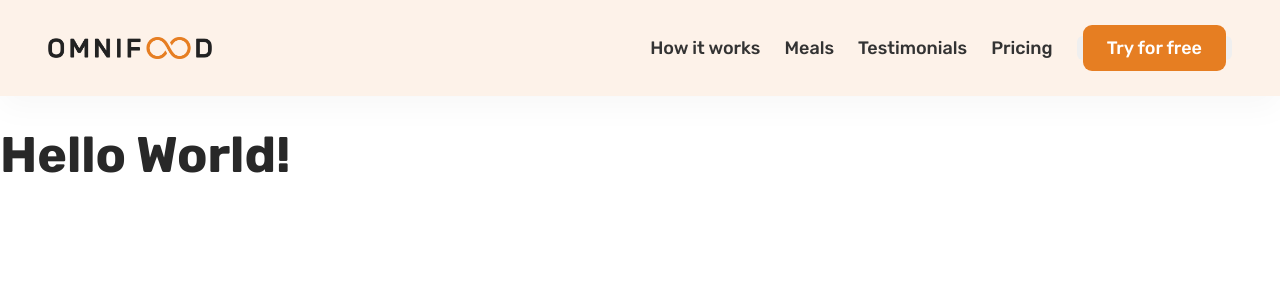
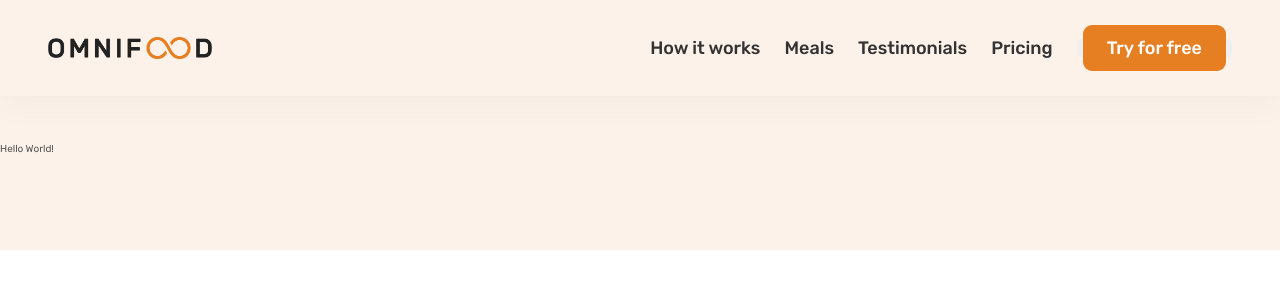
Before and after one commit to clovis-rosa/nextjs-omnifood-website, a Next.js app: page / in a window 1280 px wide. Shown: the top 300 px of the page. Built offline with nearby package versions, Linux system fonts and the light colour scheme.

Commit message:
Added my own custom reset css

```diff
--- a/src/pages/index.jsx
+++ b/src/pages/index.jsx
@@ -1,23 +1,17 @@
-import Head from 'next/head'
-import Layout, { siteTitle } from '@/components/Layout'
+import Layout from '@/components/Layout'
 import styled from 'styled-components'
-
 
 export default function Home() {
   return (
     <Layout>
-      <Head>
-        <title>{siteTitle}</title>
-      </Head>
-      <section>
-        <Title>Hello World!</Title>
-      </section>
+      <HeroSectionStyles>
+        <h1>Hello World!</h1>
+      </HeroSectionStyles>
     </Layout>
   )
 }
 
-
-const Title = styled.h1`
-  font-size: 50px;
-  color: rgb(40, 40, 40);
+const HeroSectionStyles = styled.section`
+  background-color: #fdf2e9;
+  padding: 4.8rem 0 9.6rem 0;
 `
--- /dev/null
+++ b/src/styles/_minireset.scss
@@ -0,0 +1,156 @@
+/*! minireset.css v0.0.6 | MIT License | github.com/jgthms/minireset.css */
+
+/* Box sizing rules */
+*,
+*::before,
+*::after {
+  box-sizing: border-box;
+}
+
+:root {
+  cursor: default;
+  line-height: 1.5;
+  overflow-wrap: break-word;
+  -moz-tab-size: 4;
+  tab-size: 4;
+  -webkit-tap-highlight-color: transparent;
+  -webkit-text-size-adjust: 100%;
+}
+
+/* Remove default margin and padding */
+html,
+body,
+p,
+ol,
+ul,
+li,
+dl,
+dt,
+dd,
+blockquote,
+figure,
+fieldset,
+legend,
+textarea,
+pre,
+iframe,
+hr,
+h1,
+h2,
+h3,
+h4,
+h5,
+h6 {
+  margin: 0;
+  padding: 0;
+}
+
+html {
+  scroll-behavior: smooth;
+  overflow-x: hidden;
+  display: block;
+
+  text-rendering: optimizeSpeed;
+  font-feature-settings: 'kern';
+  font-kerning: normal;
+
+  /* Set core root defaults */
+  &:focus-within {
+    scroll-behavior: smooth;
+  }
+}
+
+/* Set core body defaults */
+body {
+  min-height: 100vh;
+}
+
+h1,
+h2,
+h3,
+h4,
+h5,
+h6 {
+  font-size: 100%;
+  font-weight: normal;
+}
+
+a {
+  background-color: transparent;
+  text-decoration: none;
+  color: inherit;
+}
+
+/* Remove list styles on ul, ol elements */
+ul,
+ol {
+  list-style: none;
+}
+
+/* Make images easier to work with */
+img,
+picture {
+  max-width: 100%;
+  display: block;
+}
+
+img,
+video {
+  height: auto;
+  max-width: 100%;
+}
+
+small {
+  font-size: 80%;
+}
+
+b,
+strong {
+  font-weight: bolder;
+}
+
+button,
+input,
+select {
+  margin: 0;
+}
+
+/* Inherit fonts for inputs and buttons */
+input,
+button,
+textarea,
+select {
+  font: inherit;
+}
+
+iframe {
+  border: 0;
+}
+
+table {
+  border-collapse: collapse;
+  border-spacing: 0;
+}
+
+td,
+th {
+  padding: 0;
+}
+
+/* Remove all animations and transitions for people that prefer not to see them */
+@media (prefers-reduced-motion: reduce) {
+  html:focus-within {
+    scroll-behavior: auto;
+  }
+  *,
+  *::before,
+  *::after {
+    animation-delay: -1ms !important;
+    animation-duration: 1ms !important;
+    animation-iteration-count: 1 !important;
+    background-attachment: initial !important;
+    scroll-behavior: auto !important;
+    transition-delay: 0s !important;
+    transition-duration: 0s !important;
+  }
+}
--- a/src/styles/global.scss
+++ b/src/styles/global.scss
@@ -1,4 +1,5 @@
-@import './sanitize';
+// @import './sanitize';
+@import './minireset';
 
 :root {
   // Fonts
@@ -20,10 +21,6 @@
 }
 
 html {
-  scroll-behavior: smooth;
-  overflow-x: hidden;
-  display: block;
-
   font-size: 62.5%;
   /* 10px / 16px = 0.625 = 62.5% */
   /* Percentage of user's browser font-size setting */
@@ -42,15 +39,6 @@ body {
   font-weight: 400;
   line-height: 1;
   color: var(--clr-dark);
-
-  text-rendering: optimizeLegibility;
-  font-feature-settings: 'kern';
-  font-kerning: normal;
-}
-
-html,
-body {
-  min-height: 100vh;
 }
 
 #__next {
@@ -71,16 +59,6 @@ body {
 //     color: var(--clr-dark);
 //   }
 // }
-
-img,
-picture {
-  max-width: 100%;
-  display: block;
-}
-
-li {
-  list-style: none;
-}
 
 *:focus {
   outline: none;
```
